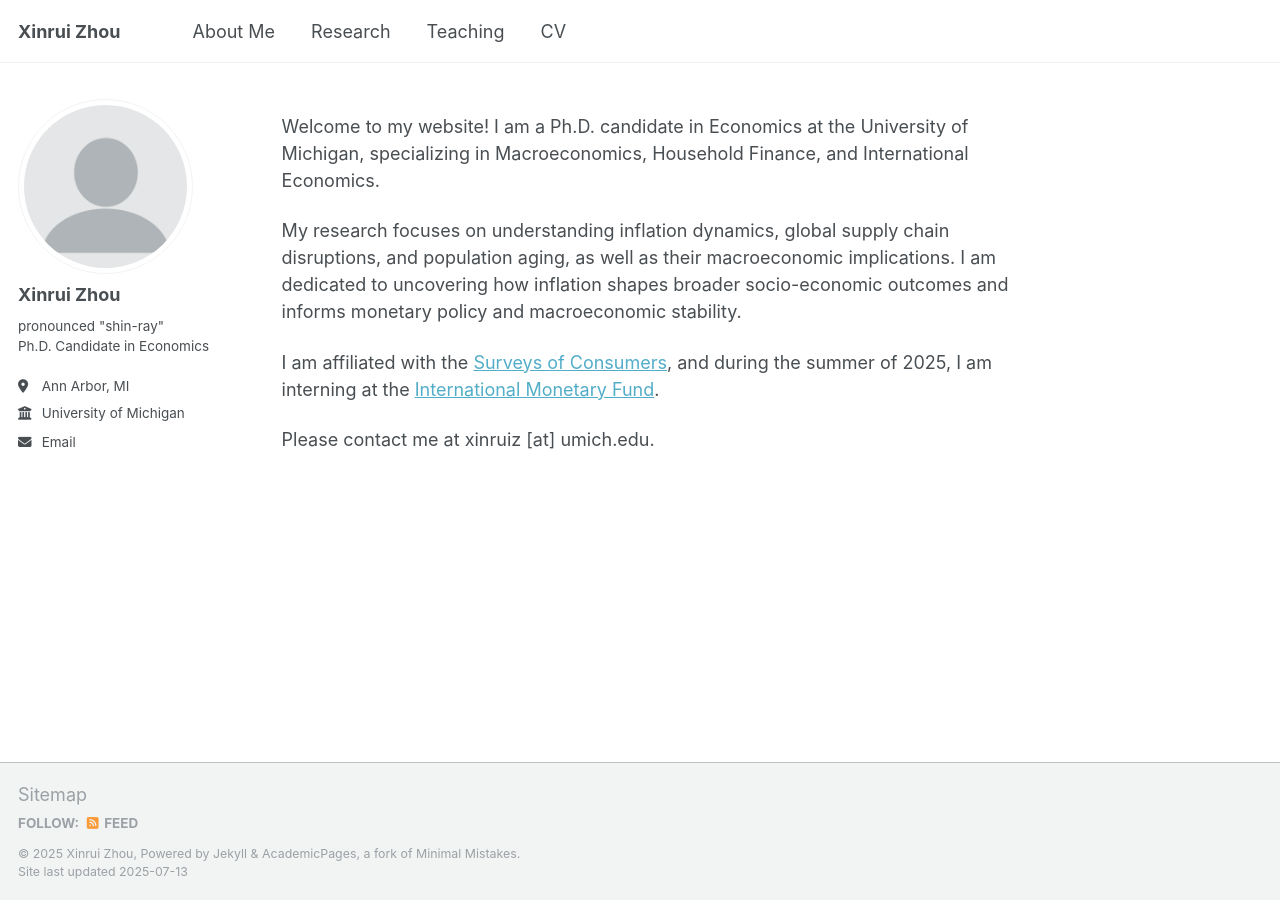
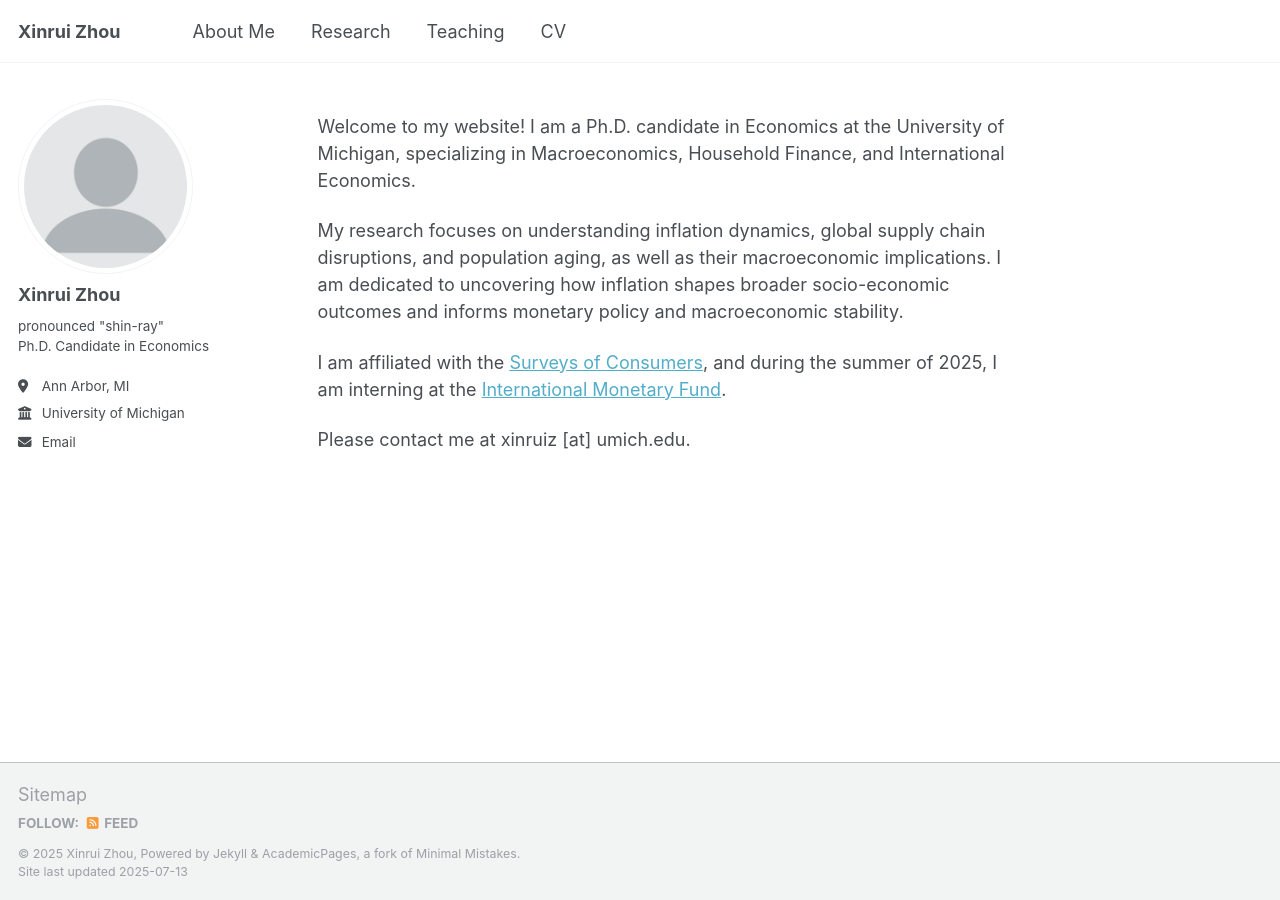
Before and after one commit to xruizhou/xruizhou.github.io, a Jekyll site: the page built from _pages/about.md, in a window 1280 px wide. Built offline with Jekyll 4.4.1, drawn with Linux system fonts in a browser that asks for light colours; a script that is not in the unit is left out.

Commit message:
Update custom.html

```diff
--- a/_includes/head/custom.html
+++ b/_includes/head/custom.html
@@ -12,6 +12,8 @@
 <link rel="icon" type="image/png" href="{{ base_path }}/images/favicon-192x192.png" sizes="192x192"/>
 <link rel="manifest" href="{{ base_path }}/images/manifest.json"/>
 <link rel="icon" href="/images/favicon.ico"/>
+<link rel="stylesheet" href="{{ base_path }}/assets/css/custom.css">
 <meta name="theme-color" content="#ffffff"/>
 
+
 <!-- end custom head snippets -->
```
